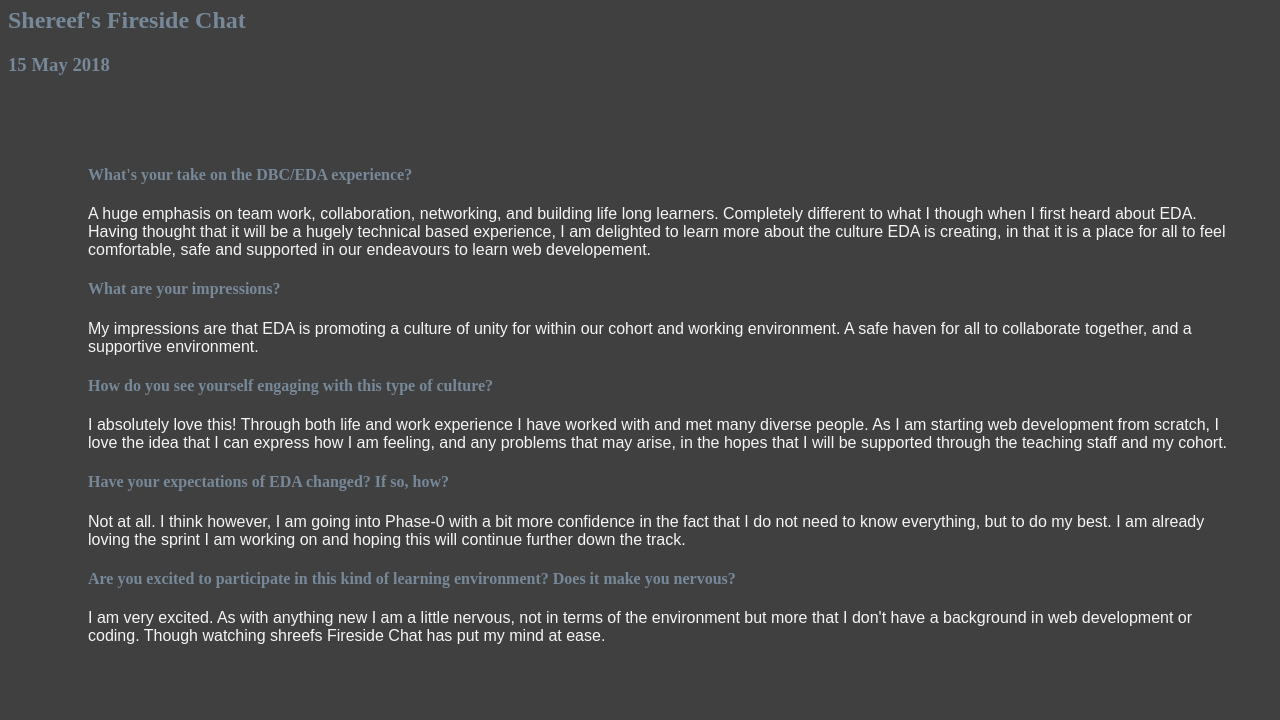
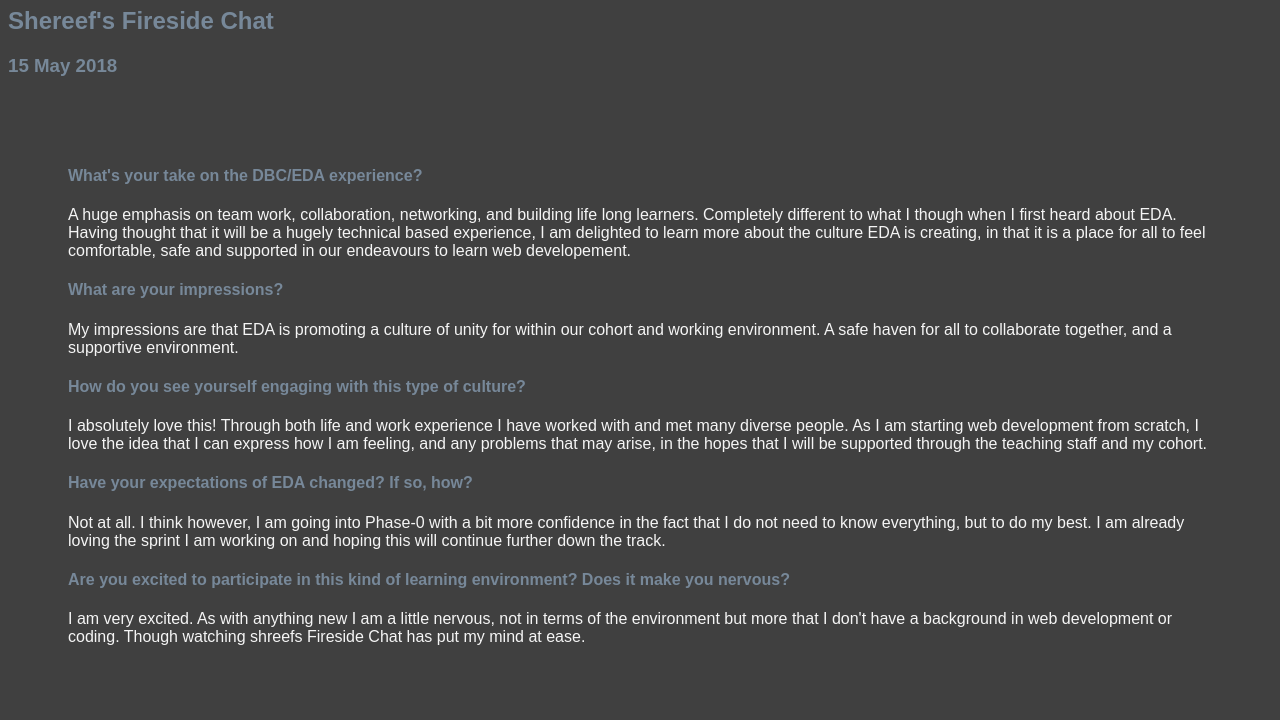
Before and after one commit to kyokopl/kyokopl.github.io, a plain HTML site: page blog/c1-reflection-blog.html in a window 1280 px wide. Shown: the part 115-835 px from the top of the page. Drawn offline with Linux system fonts and the light colour scheme.

Commit message:
css update

```diff
--- a/blog/c1-reflection-blog.html
+++ b/blog/c1-reflection-blog.html
@@ -5,13 +5,10 @@
     <meta charset="UTF-8">
     <link href="../styles/main.css" rel="stylesheet" type="text/css">
 
-        <!-- anchor linking to external file -->
-<nav>
     <ul>
         <li><a href="https://kyokopl.github.io/">Home</a> </li>
         <li><a href="https://kyokopl.github.io/blog/c1-time-and-habits-blog.html">Time and Habits</a> </li>
-        </ul>
-      </nav>
+    </ul>
 
   </head>
 
--- a/styles/main.css
+++ b/styles/main.css
@@ -23,12 +23,13 @@ body {
 
 div {
     padding-top: 50px;
-    padding-right: 30px;
+    padding-right: 60px;
     padding-bottom: 50px;
-    padding-left: 80px;
+    padding-left: 60px;
 }
 
 h1, h2, h3, h4 {
+    font-family: Arial, Helvetica, sans-serif;
     font-weight: bold;
     color: lightslategray;
 }
```
Also changed, not shown: index.html (+3 -6 lines).
